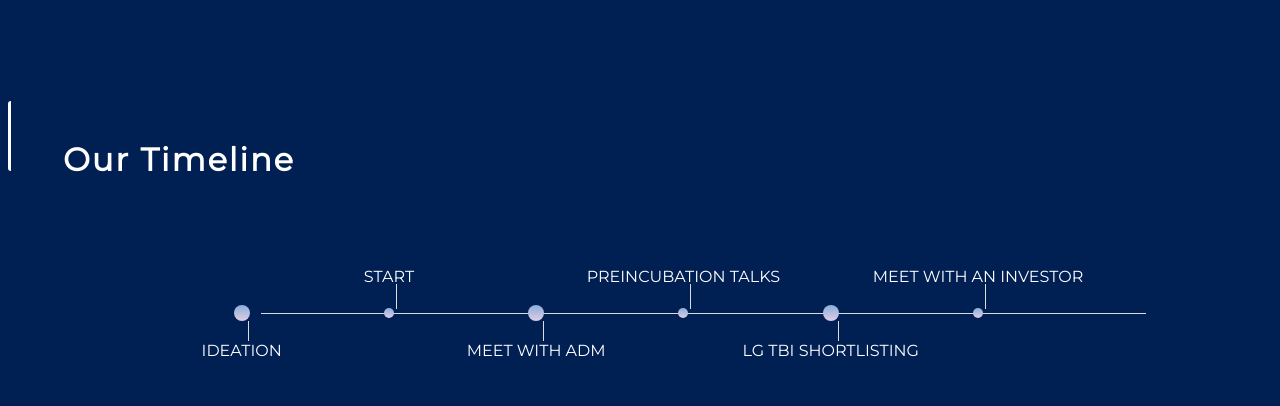
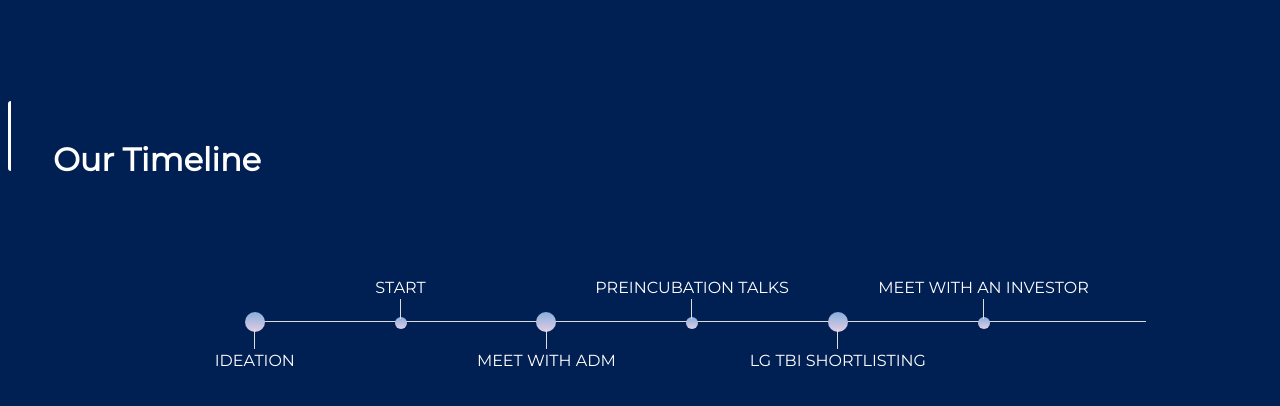
Before and after one commit to shivankar27-b/Ascendance, a plain HTML site: page timeline/timeline.html in a window 1280 px wide. Drawn offline with Linux system fonts and the light colour scheme.

Commit message:
Update style.css

```diff
--- a/timeline/style.css
+++ b/timeline/style.css
@@ -1,9 +1,11 @@
 body{
     background: #001f53;
     font-family: 'Montserrat';
+    font-size: medium;
+    min-width: 1250px;
 }
 .vl {
-  display: block;
+  display: inline-block;
   border-left: 3px solid white;
   height: 70px;
   border-radius: 3px;
@@ -13,7 +15,7 @@ h1{
     white-space: pre;
     text-align: left;
     margin-top: 8%;
-    letter-spacing: 2px;
+    letter-spacing: 2%;
 }
 span{
     color: #fff;
@@ -44,9 +46,9 @@ span{
     display: inline-block;
     position: relative;
     height: 100%;
-    margin-right: 90px;
-    margin-top: 14px;
-    transition: width .5s;
+    margin-right: 10%;
+    margin-top: 1.5%;
+    transition: width .3s;
     z-index: 1;
 }
 .line1{
@@ -55,7 +57,7 @@ span{
     display: inline-block;
     position: relative;
     height: 100%;
-    margin-right: 90px;
+    margin-right: 95%;
     z-index: 1;
 }
 .line2{
@@ -64,34 +66,34 @@ span{
     display: inline-block;
     position: relative;
     height: 100%;
-    margin-right: 90px;
+    margin-right: 95%;
     z-index: 1;
 }
 .single-item > span{
     display: block;
     position: absolute;
     top: 50%;
-    margin-top: -20px;
-    margin-left: -128px;
+    margin-top: -36%;
+    margin-left: -225%;
     width: 400%;
 }
 .line1::before{
     content: '';
     display: block;
     width: 1px;
-    height: 20px;
+    height: 2000%;
     background: #ddd;
-    margin-right: 40px;
-    margin-top: -20px;
-    margin-left: -15px;
+    margin-right: 20%;
+    margin-top: -580%;
+    margin-left: -440%;
 }
 .single-item > span:before{
     content: '';
     display: block;
-    width: 16px;
-    height: 16px;
+    width: 20px;
+    height: 20px;
     background: linear-gradient(#87aedc,#e1cde3);
-    margin: -2px auto 20px auto;
+    margin: -1.5% auto 9% auto;
     border-radius: 50%;
     cursor: pointer;
 }
@@ -101,35 +103,33 @@ span{
     display: inline-block;
     position:relative;
     height: 100%;
-    margin-right: 90px;
-    transition: width .5s;
+    margin-right: 10%;
+    transition: width .3s;
     z-index: 1;
 }
 .single-item2 > span{
-    display:block;
     position:absolute;
-    top: 50%;
-    margin-top: -60px;
-    margin-left: -128px;
+    margin-top: -106%;
+    margin-left: -225%;
     width: 400%;
 }
 .line2::after{
     content: '';
     display: block;
     width: 1px;
-    height: 25px;
+    height: 2000%;
     background: #ddd;
-    margin-right: 40px;
-    margin-top: -57px;
-    margin-left: -15px;
+    margin-right: 40%;
+    margin-top: -1550%;
+    margin-left: -440%;
 }
 .single-item2 > span:after{
     content: '';
     display: block;
-    width: 10px;
-    height: 10px;
+    width: 12px;
+    height: 12px;
     background: linear-gradient(#87aedc,#e1cde3);
-    margin: 22px auto 20px auto;
+    margin: 9.5% auto 9% auto;
     border-radius: 50%;
     cursor:pointer;
 }
@@ -143,10 +143,10 @@ span{
 .single-item::after {
   --scale: 0;
   --arrow-size: 10px;
-  --tooltip-color: #333;
+  --tooltip-color:#143162;
 
   position: absolute;
-  top: -30px;
+  top: -7000%;
   left: -23%;
   transform: translateX(-50%) translateY(var(--translate-y, 0)) scale(var(--scale));
   transition: 150ms transform;
@@ -155,14 +155,14 @@ span{
 
 .single-item::before {
   --translate-y: calc(-100% - var(--arrow-size));
-
+  white-space: normal;
   content: attr(data-tooltip);
   color: white;
   padding: .5rem;
   border-radius: .3rem;
   text-align: center;
   width: max-content;
-  max-width: 300%;
+  max-width: 500%;
   background: var(--tooltip-color);
 }
 
@@ -176,35 +176,37 @@ span{
 
   content: '';
   border: var(--arrow-size) solid transparent;
-  top: -30px;
+  top: -70px;
   left: -15px;
   border-top-color: var(--tooltip-color);
   transform-origin: top center;
 }
+
 .single-item2::after,
 .single-item2::before {
   --scale: 0;
   --arrow-size: 10px;
-  --tooltip-color: #333;
-
+  --tooltip-color:#143162; /*#143162*/
+  opacity:1;
   position: absolute;
-  top: 55px;
+  top: 20000%;
   left: -23%;
   transform: translateX(-50%) translateY(var(--translate-y, 0)) scale(var(--scale));
   transition: 150ms transform;
   transform-origin: top center;
 }
 
+
 .single-item2::after {
   --translate-y: calc(-100% - var(--arrow-size));
-
+  white-space: normal;
   content: attr(data-tooltip);
   color: white;
   padding: .5rem;
   border-radius: .3rem;
   text-align: center;
   width: max-content;
-  max-width: 400%;
+  max-width: 500%;
   background: var(--tooltip-color);
 }
 
@@ -218,8 +220,8 @@ span{
 
   content: '';
   border: var(--arrow-size) solid transparent;
-  top: 0px;
+  top: 50px;
   left: -15px;
   border-bottom-color: var(--tooltip-color);
-  transform-origin: top center;
+  transform-origin: bottom center;
 }
```
